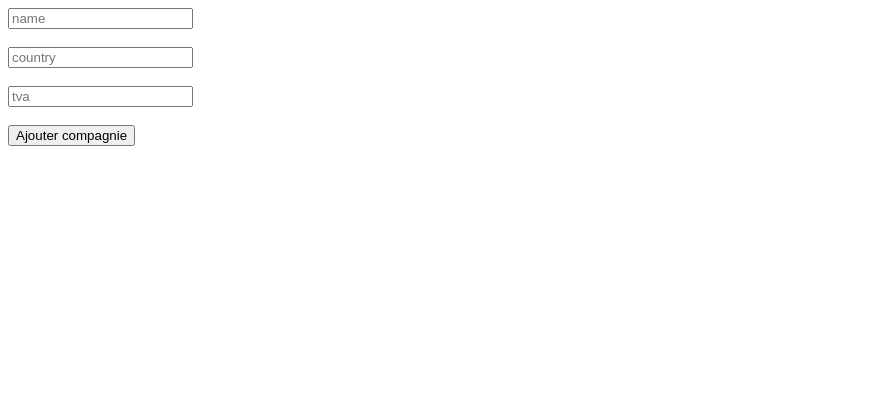
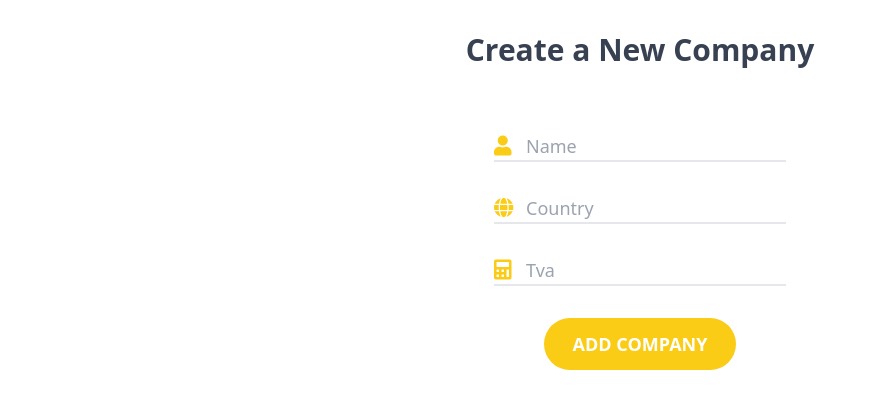
Before and after one commit to jezeville/Cogip, a PHP site: page /Structure/View/page/Company/companyCreate.php in a window 1280 px wide. Shown: the top 409 px of the page, without its empty margins (0-869 px from the left). Run offline with PHP 8.4, Linux system fonts and the light colour scheme; some libraries are stand-ins or nearby versions.

Commit message:
version6

```diff
--- a/Structure/View/page/Company/companyCreate.php
+++ b/Structure/View/page/Company/companyCreate.php
@@ -7,17 +7,32 @@
 <head>
     <meta charset="UTF-8">
     <meta name="viewport" content="width=device-width, initial-scale=1.0">
-    <title>Créer une compagnie</title>
+    <link rel="stylesheet" href="https://cdnjs.cloudflare.com/ajax/libs/font-awesome/5.13.0/css/all.min.css">
+
+<script src="https://cdn.tailwindcss.com"></script>
+    <title>Create a Company</title>
 </head>
 
 <body>
 
 
-<form action="" method="post">
-    <input placeholder="name" type="text" id="name" name="name" required><br><br>
-    <input placeholder="country" type="text" id="country" name="country" required><br><br>
-    <input placeholder="tva" type="text" id="tva" name="tva" required><br><br>
-    <input type="submit" name="save_company" value="Ajouter compagnie">
+<form class="flex flex-col justify-center items-center" action="" method="post">
+    <h2 class="my-8 font-display font-bold text-3xl text-gray-700 text-center">Create a New Company</h2>
+    <div class="relative mt-8">
+        <i class="fa fa-user absolute text-yellow-400 text-xl"></i>
+        <input placeholder="name" type="text" id="name" name="name" class="pl-8 border-b-2 font-display focus:outline-none focus:border-yellow-400 capitalize transition-all duration-500 text-lg" required>
+    </div>
+    <div class="relative mt-8">
+        <i class="fa fa-globe absolute text-yellow-400 text-xl"></i>
+        <input placeholder="country" type="text" id="country" name="country" class="pl-8 border-b-2 font-display focus:outline-none focus:border-yellow-400 capitalize transition-all duration-500 text-lg" required>
+    </div>
+    <div class="relative mt-8">
+        <i class="fa fa-calculator absolute text-yellow-400 text-xl"></i>
+        <input placeholder="tva" type="text" id="tva" name="tva" class="pl-8 border-b-2 font-display focus:outline-none focus:border-yellow-400 capitalize transition-all duration-500 text-lg" required>
+    </div>
+
+    <button type="submit" name="save_company" value="Ajouter compagnie" class="mt-8 w-48 py-3 px-6 bg-yellow-400 rounded-full text-white font-bold uppercase text-lg mt-4 transform hover:translate-y-1 transition-all duration-500">Add Company</button>
+
 </form>
 
 </body>
```
Also changed, not shown: Structure/View/page/Contact/contactCreate.php (+20 -6 lines).
